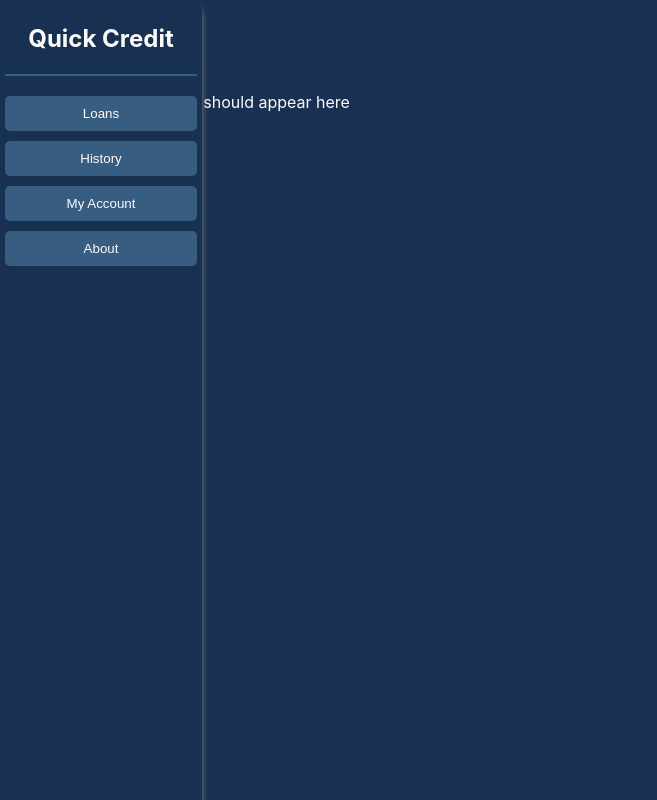
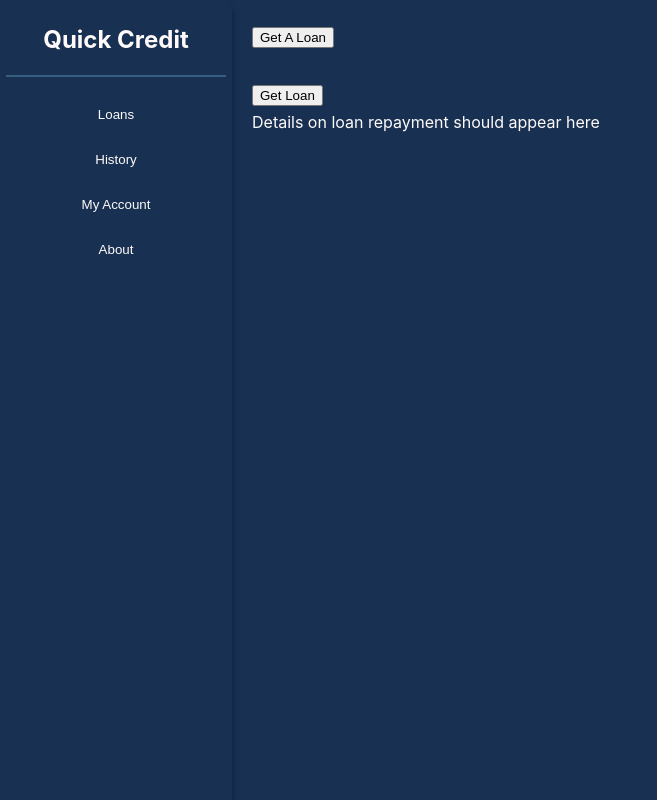
Before and after one commit to THEmmanuel/Quick-Credit, a website: page UI/dashboard.html in a window 1280 px wide. Shown: the whole page, without its empty margins (0-657 px from the left). Drawn offline with Linux system fonts and the light colour scheme.

Commit message:
Seperated main page and content

```diff
--- a/UI/css/dasboard.css
+++ b/UI/css/dasboard.css
@@ -29,8 +29,9 @@ body {
 }
 
 .nav_bar_side {
+    /* display: none; */
     height: 100vh;
-    width: 15vw;
+    width: 220px;
     z-index: 1;
     position: fixed;
     top: 0;
@@ -39,9 +40,9 @@ body {
     background: #183152;
     color: #FFFAFA;
     /* padding-left: 0; */
-    padding: 5px;
-    box-shadow: 0px 6px 6px #808080;
-    border-radius: 0 10px 10px 0 ;
+    padding: 6px;
+    box-shadow: 0px 6px 6px #0A1D36;
+    border-radius: 0 10px 10px 0;
 }
 
 .nav_bar_btn {
@@ -50,9 +51,20 @@ body {
     border: none;
     margin-bottom: 10px;
     display: block;
+    color: #FFFAFA;
+    background: #183152;
+}
+
+.nav_bar_btn:hover {
     background-color: #375D81;
-    color: #FFFAFA;
-    border-radius: 5px;
+    border-radius: 2px;
+    border: #FFFAFA 1px solid;
+}
+
+.nav_bar_btn:focus {
+    background-color: #001D42;
+    border-radius: 2px;
+    border: #FFFAFA 1px solid;
 }
 
 .nav_bar_side ul {
@@ -61,8 +73,13 @@ body {
     width: 100%;
 }
 
-.nav_bar_side h1{
+.nav_bar_side h1 {
     text-align: center;
     padding-bottom: 20px;
     border-bottom: #375D81 2px solid;
 }
+
+.loans_options {
+    margin-left: 220px;
+    padding: 20px 30px;
+}
--- a/UI/dashboard.html
+++ b/UI/dashboard.html
@@ -11,8 +11,14 @@
 
 <body>
     <header>
+        <nav>
+
+        </nav>
+    </header>
+
+    <main>
         <nav class="nav_bar_side">
-                <!-- <h1 class="main_logo">Quick Credit</h1> -->
+            <!-- <h1 class="main_logo">Quick Credit</h1> -->
             <ul>
                 <h1 class="main_logo">Quick Credit</h1>
 
@@ -40,9 +46,7 @@
                 </li>
             </ul>
         </nav>
-    </header>
 
-    <main>
         <section class="loans_options">
             <section class="loans_dropdown">
                 <div class="get_loans">
```
Also changed, not shown: UI/index.html (+8 -3 lines).
